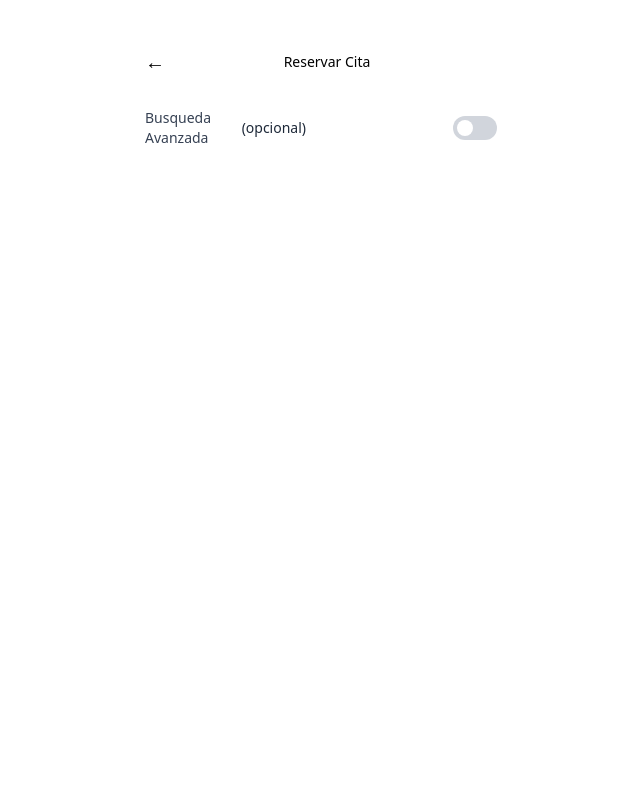
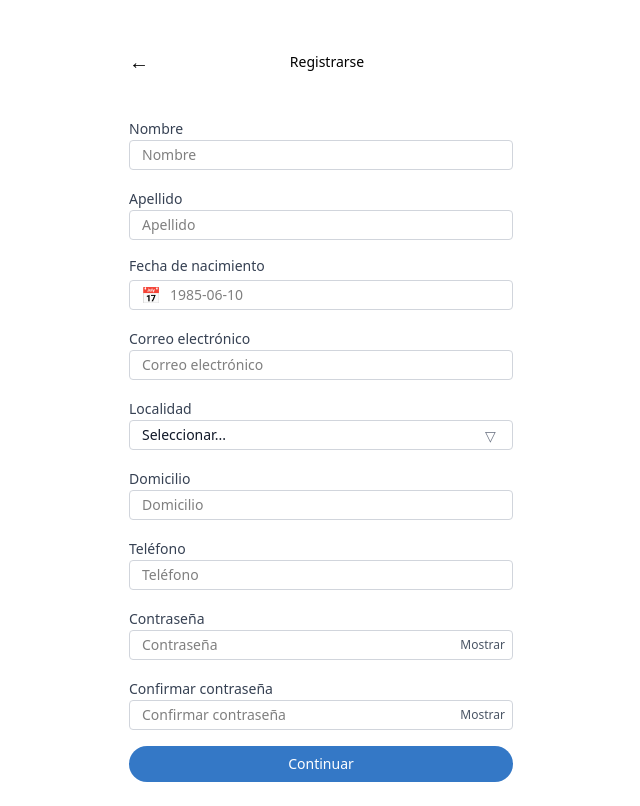
Before and after one commit to ViesK/HealthTech-G10, a React app in the folder apps/frontend/: page / in a window 1280 px wide. Shown: the whole page, without its empty margins (319-959 px from the left). Built offline with nearby package versions, Linux system fonts and the light colour scheme; the HTML template or start-up script is replaced by a standard one.

Commit message:
feat: Agregue inputs reutilizables y actualice RegisterForm

```diff
--- a/apps/frontend/src/features/auth/pages/Register/components/RegisterForm.tsx
+++ b/apps/frontend/src/features/auth/pages/Register/components/RegisterForm.tsx
@@ -1,4 +1,4 @@
-import { Button, DateInput, SelectInput } from '@/shared/components';
+import { Button, DateInput, EmailInput, InputField, NumberInput, PasswordInput, SelectInput } from '@/shared/components';
 import { LOCALITY_OPTIONS } from '@/shared/constants';
 import { useState } from 'react';
 
@@ -9,30 +9,23 @@ const RegisterForm = () => {
     return (
         <main className="py-6">
             <form className="flex flex-col gap-4">
-                <label htmlFor=""></label>
-                <input type="text" placeholder="Nombre" className="w-full border border-gray-300 rounded-sm p-1 focus:outline-none focus:ring-2 focus:ring-blue-500" />
+                <InputField label="Nombre" id="firstName" type="text" name="firstName" placeholder="Nombre" />
 
-                <label htmlFor=""></label>
-                <input type="text" placeholder="Apellido" className="w-full border border-gray-300 rounded-sm p-1 focus:outline-none focus:ring-2 focus:ring-blue-500" />
+                <InputField label="Apellido" id="lastName" type="text" name="lastName" placeholder="Apellido" />
 
                 <DateInput label="Fecha de nacimiento" id="birthdate" name="birthdate" value={birthDate} onChange={(dateString) => setBirthDate(dateString)} required />
 
-                <label htmlFor=""></label>
-                <input type="email" placeholder="Correo electrónico" className="w-full border border-gray-300 rounded-sm p-1 focus:outline-none focus:ring-2 focus:ring-blue-500" />
+                <EmailInput label="Correo electrónico" id="email" name="email" placeholder="Correo electrónico" />
 
                 <SelectInput label="Localidad" id="gender" name="gender" value={locality} onChange={setLocality} options={LOCALITY_OPTIONS} required />
 
-                <label htmlFor=""></label>
-                <input type="text" placeholder="Domicilio" className="w-full border border-gray-300 rounded-sm p-1 focus:outline-none focus:ring-2 focus:ring-blue-500" />
+                <InputField label="Domicilio" id="address" type="text" name="address" placeholder="Domicilio" />
 
-                <label htmlFor=""></label>
-                <input type="number" placeholder="Telefono" className="w-full border border-gray-300 rounded-sm p-1 focus:outline-none focus:ring-2 focus:ring-blue-500" />
+                <NumberInput label="Teléfono" id="phone" name="phone" placeholder="Teléfono" />
 
-                <label htmlFor=""></label>
-                <input type="password" placeholder="Contraseña" className="w-full border border-gray-300 rounded-sm p-1 focus:outline-none focus:ring-2 focus:ring-blue-500" />
+                <PasswordInput label="Contraseña" id="password" name="password" placeholder="Contraseña" />
 
-                <label htmlFor=""></label>
-                <input type="password" placeholder="Confirmar contraseña" className="w-full border border-gray-300 rounded-sm p-1 mb-6 focus:outline-none focus:ring-2 focus:ring-blue-500" />
+                <PasswordInput label="Confirmar contraseña" id="confirmPassword" name="confirmPassword" placeholder="Confirmar contraseña" />
 
                 <Button label="Continuar" variant="primary" />
             </form>
--- a/apps/frontend/src/main.tsx
+++ b/apps/frontend/src/main.tsx
@@ -2,9 +2,9 @@ import ReactDOM from 'react-dom/client';
 import { Provider } from 'react-redux';
 // import { createBrowserRouter, RouterProvider } from 'react-router-dom';
 import './shared/styles/global.css';
-// import Register from './features/auth/pages/Register/Register';
+import Register from './features/auth/pages/Register/Register';
 import { store } from './app/store/store';
-import BookAppointment from './features/appointments/pages/BookAppointment';
+// import BookAppointment from './features/appointments/pages/BookAppointment';
 import { BrowserRouter } from 'react-router-dom';
 // import Home from './features/home/pages/Home';
 
@@ -13,9 +13,9 @@ import { BrowserRouter } from 'react-router-dom';
 ReactDOM.createRoot(document.getElementById('root')!).render(
     <Provider store={store}>
         {/* <RouterProvider router={router} /> */}
-        {/* <Register /> */}
         <BrowserRouter>
-            <BookAppointment />
+            <Register />
+            {/* <BookAppointment /> */}
         </BrowserRouter>
     </Provider>
 );
--- /dev/null
+++ b/apps/frontend/src/shared/components/inputs/EmailInput.tsx
@@ -0,0 +1,54 @@
+import React from 'react';
+
+interface EmailInputProps {
+    label?: string;
+    id?: string;
+    name?: string;
+    value?: string;
+    placeholder?: string;
+    required?: boolean;
+    disabled?: boolean;
+    helperText?: string;
+    onChange?: (e: React.ChangeEvent<HTMLInputElement>) => void;
+}
+
+export const EmailInput: React.FC<EmailInputProps> = ({
+    label = '',
+    id,
+    name,
+    value,
+    placeholder,
+    required = false,
+    disabled = false,
+    helperText,
+    onChange,
+}) => {
+    return (
+        <div className="relative w-full">
+            {/* Label */}
+            {label && (
+                <label htmlFor={id} className="text-sm font-medium text-gray-700">
+                    {label}
+                </label>
+            )}
+
+            {/* Input */}
+            <input
+                id={id}
+                type="email"
+                name={name}
+                value={value}
+                placeholder={placeholder}
+                required={required}
+                disabled={disabled}
+                onChange={onChange}
+                className={`w-full border border-gray-300 rounded-sm px-3 py-1 text-sm focus:outline-none focus:border-black ${
+                    disabled ? 'bg-gray-100 cursor-not-allowed' : 'bg-white'
+                } transition-colors duration-200 ease-in-out`}
+            />
+
+            {/* Helper Text */}
+            {helperText && <p className="text-xs text-gray-500 mt-1">{helperText}</p>}
+        </div>
+    );
+};
--- a/apps/frontend/src/shared/components/inputs/InputField.tsx
+++ b/apps/frontend/src/shared/components/inputs/InputField.tsx
@@ -44,7 +44,7 @@ export const InputField: React.FC<InputFieldProps> = ({
         required={required}
         disabled={disabled}
         onChange={onChange}
-        className={`w-full border border-gray-300 rounded-sm px-3 py-2 text-sm focus:outline-none focus:border-black ${
+        className={`w-full border border-gray-300 rounded-sm px-3 py-1 text-sm focus:outline-none focus:border-black ${
           disabled ? 'bg-gray-100 cursor-not-allowed' : 'bg-white'
         } transition-colors duration-200 ease-in-out`}
       />
--- /dev/null
+++ b/apps/frontend/src/shared/components/inputs/NumberInput.tsx
@@ -0,0 +1,63 @@
+import React from 'react';
+
+interface NumberInputProps {
+    label?: string;
+    id?: string;
+    name?: string;
+    value?: string | number;
+    placeholder?: string;
+    required?: boolean;
+    disabled?: boolean;
+    helperText?: string;
+    min?: number;
+    max?: number;
+    step?: number;
+    onChange?: (e: React.ChangeEvent<HTMLInputElement>) => void;
+}
+
+export const NumberInput: React.FC<NumberInputProps> = ({
+    label = '',
+    id,
+    name,
+    value,
+    placeholder,
+    required = false,
+    disabled = false,
+    helperText,
+    min,
+    max,
+    step,
+    onChange,
+}) => {
+    return (
+        <div className="relative w-full">
+            {/* Label */}
+            {label && (
+                <label htmlFor={id} className="text-sm font-medium text-gray-700">
+                    {label}
+                </label>
+            )}
+
+            {/* Input */}
+            <input
+                id={id}
+                type="number"
+                name={name}
+                value={value}
+                placeholder={placeholder}
+                required={required}
+                disabled={disabled}
+                min={min}
+                max={max}
+                step={step}
+                onChange={onChange}
+                className={`w-full border border-gray-300 rounded-sm px-3 py-1 text-sm focus:outline-none focus:border-black ${
+                    disabled ? 'bg-gray-100 cursor-not-allowed' : 'bg-white'
+                } transition-colors duration-200 ease-in-out`}
+            />
+
+            {/* Helper Text */}
+            {helperText && <p className="text-xs text-gray-500 mt-1">{helperText}</p>}
+        </div>
+    );
+};
--- a/apps/frontend/src/shared/components/inputs/PasswordInput.tsx
+++ b/apps/frontend/src/shared/components/inputs/PasswordInput.tsx
@@ -46,7 +46,7 @@ export const PasswordInput: React.FC<PasswordInputProps> = ({
           required={required}
           disabled={disabled}
           onChange={onChange}
-          className={`w-full border border-gray-300 rounded-sm px-3 py-2 text-sm focus:outline-none focus:border-black pr-16 ${
+          className={`w-full border border-gray-300 rounded-sm px-3 py-1 text-sm focus:outline-none focus:border-black pr-16 ${
             disabled ? 'bg-gray-100 cursor-not-allowed' : 'bg-white'
           } transition-colors duration-200 ease-in-out`}
         />
--- a/apps/frontend/src/shared/components/inputs/index.ts
+++ b/apps/frontend/src/shared/components/inputs/index.ts
@@ -1,5 +1,6 @@
 export * from './DateInput';
 export * from './SelectInput';
 export * from './InputField';
-
 export * from './PasswordInput';
+export * from './EmailInput';
+export * from './NumberInput';
```
